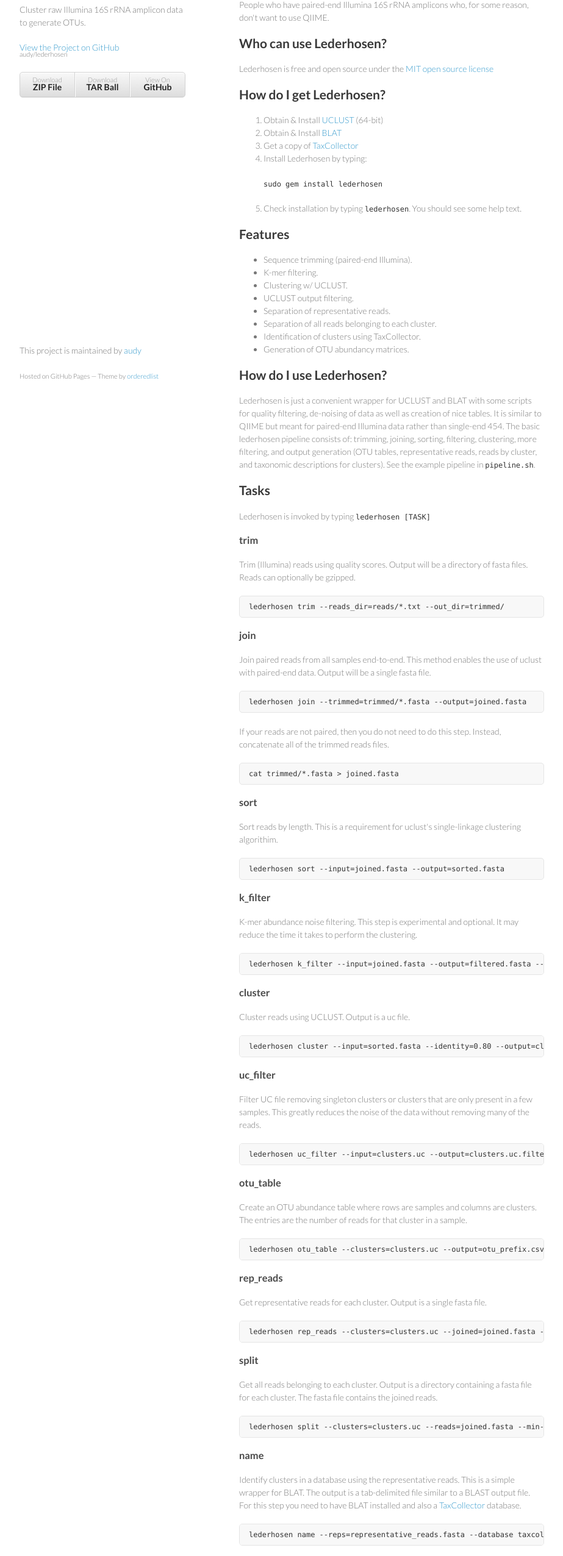
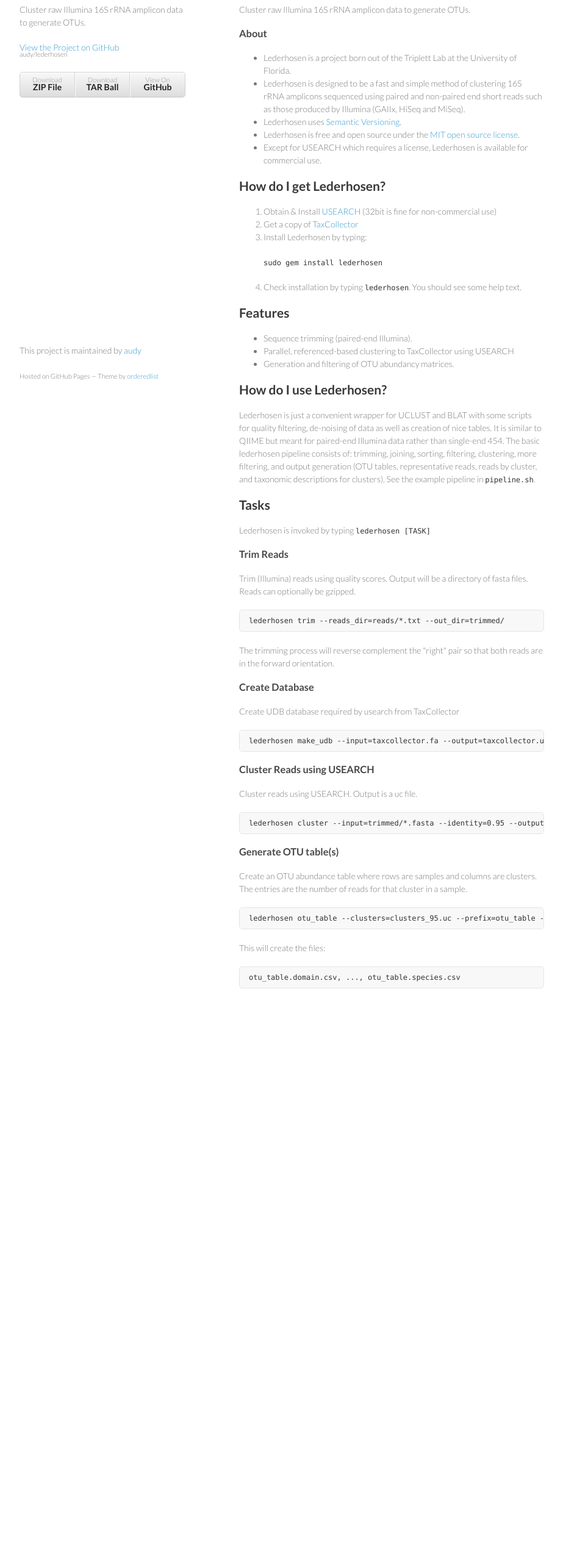
Before and after one commit to audy/lederhosen, a plain HTML site: page index.html in a window 1280 px wide. Shown: the part 104-2656 px from the top of the page at 61% size, without its empty margins (178-1101 px from the left). After the commit the page ends 1795 px from the top, so only its background shows below. Drawn offline with Linux system fonts and the light colour scheme.

Commit message:
Create gh-pages branch via GitHub

```diff
--- a/index.html
+++ b/index.html
@@ -28,20 +28,23 @@
         </ul>
       </header>
       <section>
-        <h2>Who should use Lederhosen?</h2>
+        <h1>Lederhosen</h1>
 
-<p>People who have paired-end Illumina 16S rRNA amplicons who, for some reason, don't want to use QIIME.</p>
+<p>Cluster raw Illumina 16S rRNA amplicon data to generate OTUs.</p>
 
-<h2>Who can use Lederhosen?</h2>
+<h3>About</h3>
 
-<p>Lederhosen is free and open source under the <a href="http://opensource.org/licenses/mit-license.php/">MIT open source license</a></p>
-
-<h2>How do I get Lederhosen?</h2>
+<ul>
+<li>Lederhosen is a project born out of the Triplett Lab at the University of Florida.</li>
+<li>Lederhosen is designed to be a fast and simple method of clustering 16S rRNA amplicons sequenced
+using paired and non-paired end short reads such as those produced by Illumina (GAIIx, HiSeq and MiSeq).</li>
+<li>Lederhosen uses <a href="http://semver.org/">Semantic Versioning</a>.</li>
+<li>Lederhosen is free and open source under the <a href="http://opensource.org/licenses/mit-license.php/">MIT open source license</a>.</li>
+<li>Except for USEARCH which requires a license, Lederhosen is available for commercial use.</li>
+</ul><h2>How do I get Lederhosen?</h2>
 
 <ol>
-<li>Obtain &amp; Install <a href="http://www.drive5.com/">UCLUST</a> (64-bit)</li>
-<li>Obtain &amp; Install <a href="http://genome.ucsc.edu/FAQ/FAQblat.html#blat3">BLAT</a>
-</li>
+<li>Obtain &amp; Install <a href="http://www.drive5.com/">USEARCH</a> (32bit is fine for non-commercial use)</li>
 <li>Get a copy of <a href="http://github.com/audy/taxcollector">TaxCollector</a>
 </li>
 <li>
@@ -54,13 +57,8 @@
 
 <ul>
 <li>Sequence trimming (paired-end Illumina).</li>
-<li>K-mer filtering.</li>
-<li>Clustering w/ UCLUST.</li>
-<li>UCLUST output filtering.</li>
-<li>Separation of representative reads.</li>
-<li>Separation of all reads belonging to each cluster.</li>
-<li>Identification of clusters using TaxCollector.</li>
-<li>Generation of OTU abundancy matrices.</li>
+<li>Parallel, referenced-based clustering to TaxCollector using USEARCH</li>
+<li>Generation and filtering of OTU abundancy matrices.</li>
 </ul><h2>How do I use Lederhosen?</h2>
 
 <p>Lederhosen is just a convenient wrapper for UCLUST and BLAT with some scripts for quality filtering, de-noising of data as well as creation of nice tables. It is similar to QIIME but meant for paired-end Illumina data rather than single-end 454. The basic lederhosen pipeline consists of: trimming, joining, sorting, filtering, clustering, more filtering, and output generation (OTU tables, representative reads, reads by cluster, and taxonomic descriptions for clusters). See the example pipeline in <code>pipeline.sh</code>.</p>
@@ -69,95 +67,39 @@
 
 <p>Lederhosen is invoked by typing <code>lederhosen [TASK]</code></p>
 
-<h3>trim</h3>
+<h3>Trim Reads</h3>
 
 <p>Trim (Illumina) reads using quality scores. Output will be a directory of fasta files. Reads can optionally be gzipped.</p>
 
 <pre><code>lederhosen trim --reads_dir=reads/*.txt --out_dir=trimmed/
 </code></pre>
 
-<h3>join</h3>
+<p>The trimming process will reverse complement the "right" pair so that both reads are in the forward orientation.</p>
 
-<p>Join paired reads from all samples end-to-end. This method enables the use of uclust with paired-end data. Output will be a single fasta file.</p>
+<h3>Create Database</h3>
 
-<pre><code>lederhosen join --trimmed=trimmed/*.fasta --output=joined.fasta
+<p>Create UDB database required by usearch from TaxCollector</p>
+
+<pre><code>lederhosen make_udb --input=taxcollector.fa --output=taxcollector.udb
 </code></pre>
 
-<p>If your reads are not paired, then you do not need to do this step. Instead, concatenate all of the trimmed reads files.</p>
+<h3>Cluster Reads using USEARCH</h3>
 
-<pre><code>cat trimmed/*.fasta &gt; joined.fasta
+<p>Cluster reads using USEARCH. Output is a uc file.</p>
+
+<pre><code>lederhosen cluster --input=trimmed/*.fasta --identity=0.95 --output=clusters_95.uc --database=taxcollector.udb
 </code></pre>
 
-<h3>sort</h3>
-
-<p>Sort reads by length. This is a requirement for uclust's single-linkage clustering algorithim.</p>
-
-<pre><code>lederhosen sort --input=joined.fasta --output=sorted.fasta
-</code></pre>
-
-<h3>k_filter</h3>
-
-<p>K-mer abundance noise filtering. This step is experimental and optional. It may reduce the time it takes to perform the clustering.</p>
-
-<pre><code>lederhosen k_filter --input=joined.fasta --output=filtered.fasta --k=10 --cutoff=50
-</code></pre>
-
-<h3>cluster</h3>
-
-<p>Cluster reads using UCLUST. Output is a uc file.</p>
-
-<pre><code>lederhosen cluster --input=sorted.fasta --identity=0.80 --output=clusters.uc
-</code></pre>
-
-<h3>uc_filter</h3>
-
-<p>Filter UC file removing singleton clusters or clusters that are only present in a few samples. This greatly reduces the noise of the data without removing many of the reads.</p>
-
-<pre><code>lederhosen uc_filter --input=clusters.uc --output=clusters.uc.filtered --reads=50 --samples=10
-</code></pre>
-
-<h3>otu_table</h3>
+<h3>Generate OTU table(s)</h3>
 
 <p>Create an OTU abundance table where rows are samples and columns are clusters. The entries are the number of reads for that cluster in a sample.</p>
 
-<pre><code>lederhosen otu_table --clusters=clusters.uc --output=otu_prefix.csv
+<pre><code>lederhosen otu_table --clusters=clusters_95.uc --prefix=otu_table --level=domain phylum class order family genus species
 </code></pre>
 
-<h3>rep_reads</h3>
+<p>This will create the files:</p>
 
-<p>Get representative reads for each cluster. Output is a single fasta file.</p>
-
-<pre><code>lederhosen rep_reads --clusters=clusters.uc --joined=joined.fasta --output=representative_reads.fasta
-</code></pre>
-
-<h3>split</h3>
-
-<p>Get all reads belonging to each cluster. Output is a directory containing a fasta file for each cluster. The fasta file contains the joined reads.</p>
-
-<pre><code>lederhosen split --clusters=clusters.uc --reads=joined.fasta --min-clst-size=100
-</code></pre>
-
-<h3>name</h3>
-
-<p>Identify clusters in a database using the representative reads. This is a simple wrapper for BLAT. The output is a tab-delimited file similar to a BLAST output file. For this step you need to have BLAT installed and also a <a href="http://github.com/audy/taxcollector">TaxCollector</a> database.</p>
-
-<pre><code>lederhosen name --reps=representative_reads.fasta --database taxcollector.fa --output blast_like_output.txt
-</code></pre>
-
-<h3>add_names</h3>
-
-<p>Add phylogenetic classification of clusters to OTU abundance file.</p>
-
-<pre><code>lederhosen add_names --blat=blat_output.txt --level=taxonomic_level --table=otu_file.csv --output=named_out_file.csv
-</code></pre>
-
-<p>Where <code>taxonomic_level</code> can be: kingdom, domain, phylum, class, order, family, genus or species. This method only works with a TaxCollector database.</p>
-
-<h3>squish</h3>
-
-<p>Squish an OTU abundance file by column name (phylogenetic description)</p>
-
-<pre><code>lederhosen squish --csv-file=named_out_file.csv --output=squished_named_out_file.csv
+<pre><code>otu_table.domain.csv, ..., otu_table.species.csv
 </code></pre>
       </section>
       <footer>
```
Also changed, not shown: params.json (+1 -1 lines).
